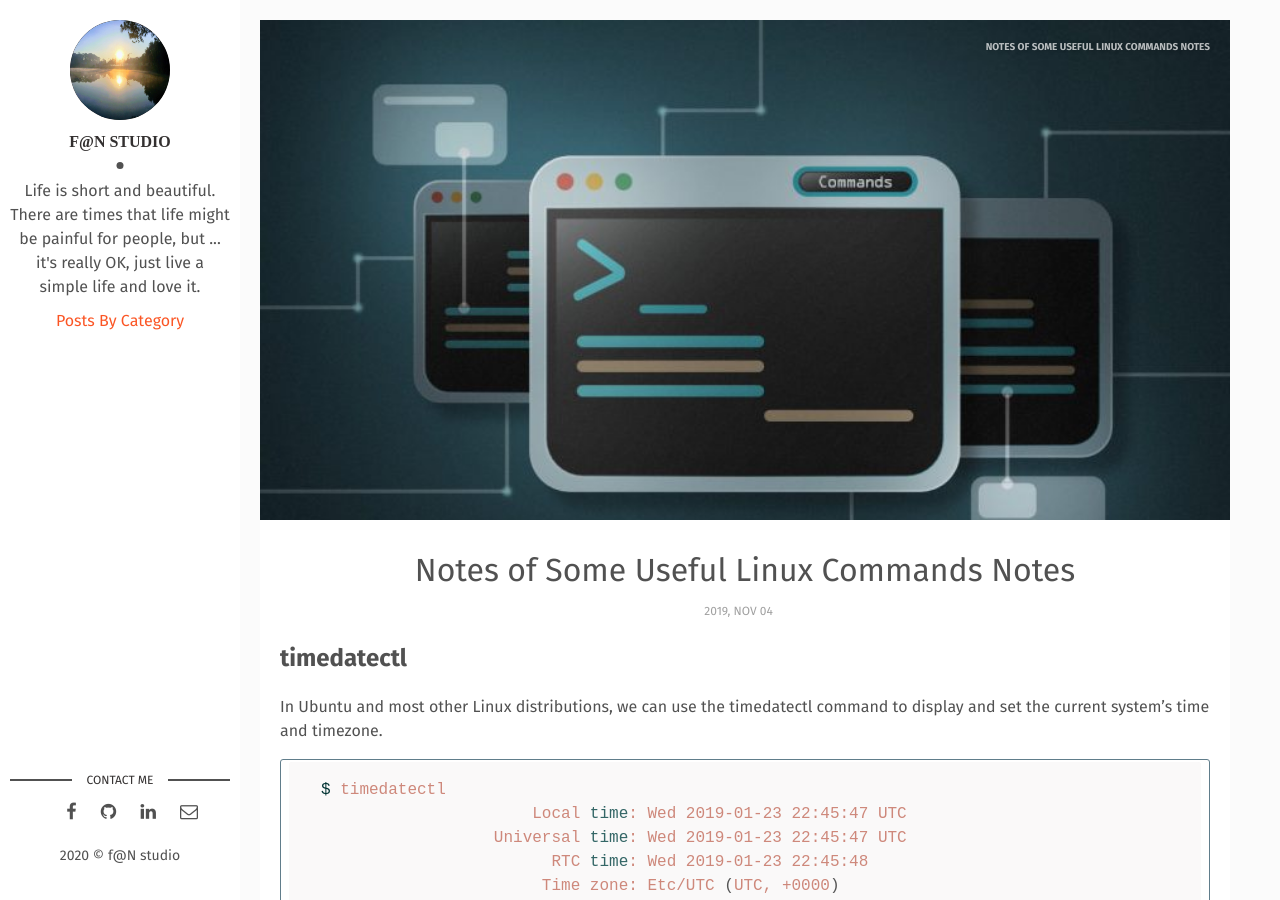
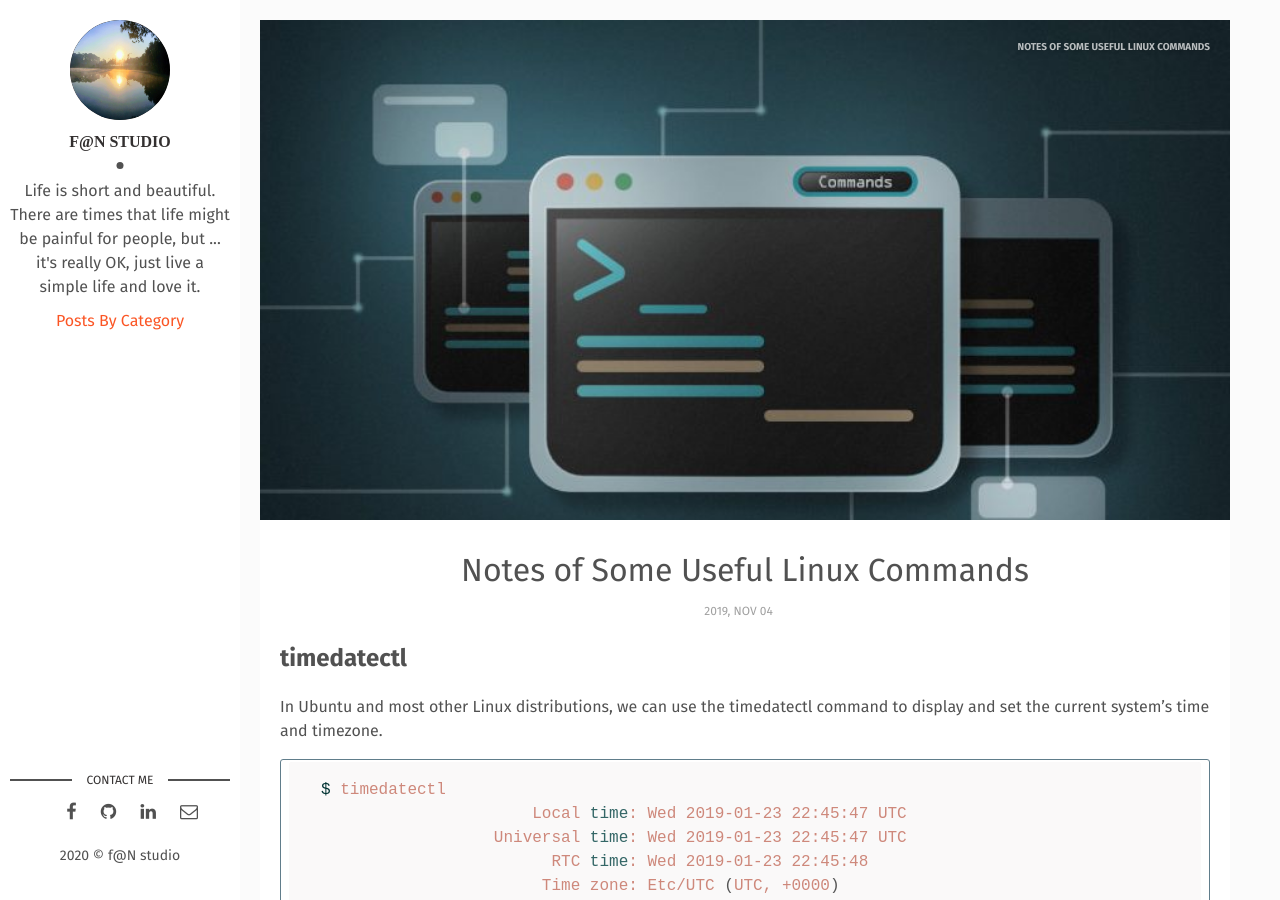
Before and after one commit to wowfrank/wowfrank.github.io, a Jekyll site: the page built from _posts/2019-11-05-some-useful-linux-commands.md, in a window 1280 px wide and 900 px high. Built offline with Jekyll 4.4.1, drawn with Linux system fonts in a browser that asks for light colours; comment, search, counter and statistics services are not loaded.

Commit message:
Update 2019-11-05-some-useful-linux-commands.md

```diff
--- a/_posts/2019-11-05-some-useful-linux-commands.md
+++ b/_posts/2019-11-05-some-useful-linux-commands.md
@@ -1,10 +1,10 @@
 ---
 layout: post
-title: Notes of Some Useful Linux Commands Notes
+title: Notes of Some Useful Linux Commands
 date: 2019-11-05 00:00:00 +0300
-description: Notes of Some Useful Linux Commands Notes (optional)
+description: Notes of Some Useful Linux Commands # (optional)
 img: notes-of-linux-commands.jpg # Add image post (optional)
-fig-caption: Notes of Some Useful Linux Commands Notes # Add figcaption (optional)
+fig-caption: Notes of Some Useful Linux Commands # Add figcaption (optional)
 tags: [Linux,Commands]
 categories: ['Linux']
 ---
```
